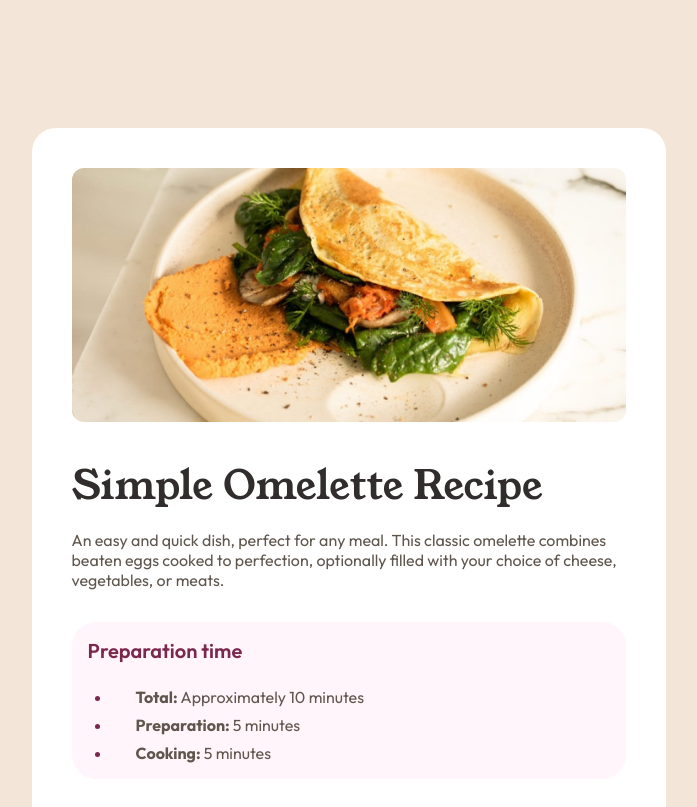
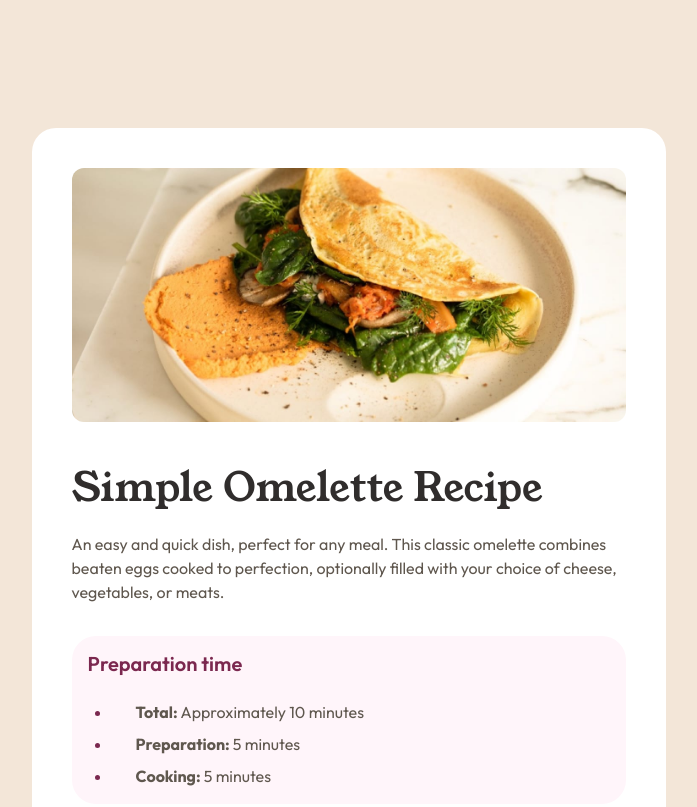
Before and after one commit to davelilleystone/fem-recipe-card, a plain HTML site: page index.html in a window 1280 px wide. Shown: the top 807 px of the page, without its empty margins (291-988 px from the left). Drawn offline with Linux system fonts and the light colour scheme.

Commit message:
add line height to body, remove table markup as now using flex for nutrition table

```diff
--- a/style.css
+++ b/style.css
@@ -19,6 +19,7 @@ body {
   font-family: outfit, sans-serif;
   color: var(--stone-600);
   width: 100%;
+  line-height: 150%;
 }
 
 main {
```
Also changed, not shown: index.html (+0 -22 lines).
